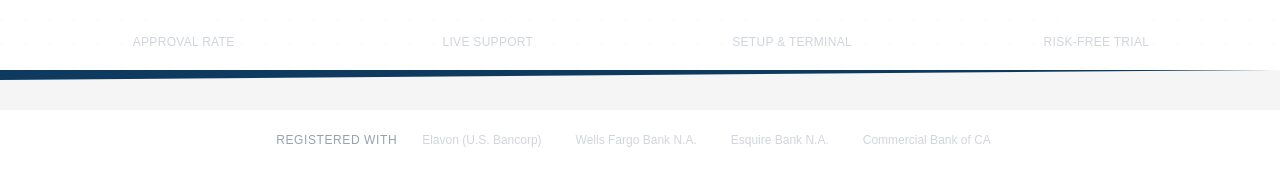
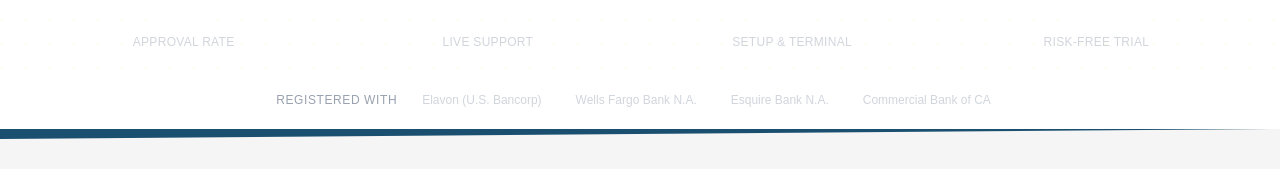
Before and after one commit to melvinjavier28-sys/Testing, a Next.js app: page / in a window 1280 px wide. Shown: the part 762-952 px from the top of the page. Built offline with nearby package versions, Linux system fonts and the light colour scheme.

Commit message:
fix: move DiagonalCut to after partners bar for correct dark→light flow

```diff
--- a/app/page.tsx
+++ b/app/page.tsx
@@ -181,8 +181,6 @@ export default function Home() {
         </Container>
       </section>
 
-      <DiagonalCut from="navy" to="light" />
-
       {/* ── Banking partners bar ──────────────────────────── */}
       <div className="bg-navy-light border-t border-white/10 py-4">
         <Container>
@@ -203,6 +201,8 @@ export default function Home() {
           </div>
         </Container>
       </div>
+
+      <DiagonalCut from="navy-light" to="light" />
 
       {/* ── Industries ───────────────────────────────────── */}
       <section id="services" className="py-16 md:py-20 bg-light-bg">
```
